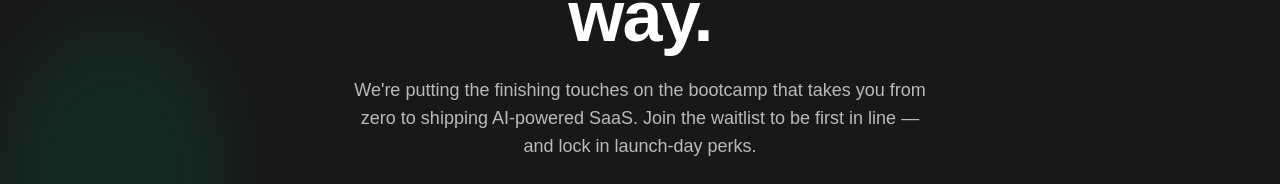
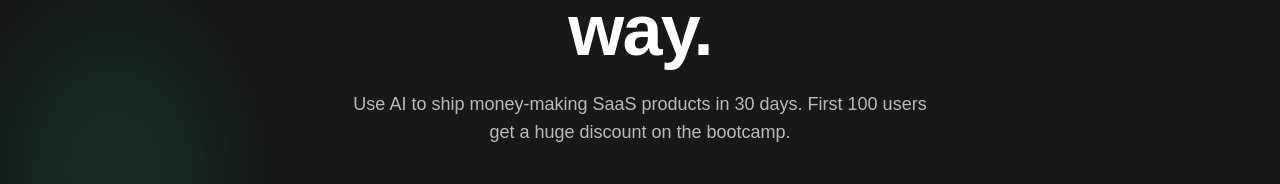
Before and after one commit to vrxshxnk/froggo.codes, a Next.js app: page / in a window 1280 px wide. Shown: the part 388-572 px from the top of the page. Built offline with nearby package versions, Linux system fonts and the light colour scheme; no server answers.

Commit message:
Update waitlist subhead copy

```diff
--- a/src/components/Waitlist.jsx
+++ b/src/components/Waitlist.jsx
@@ -101,9 +101,7 @@ const Waitlist = () => {
 
         {/* Subhead */}
         <p className="mt-6 max-w-xl text-center text-base md:text-lg text-white/70 leading-relaxed opacity-0 animate-fade-in-delayed-more">
-          We&apos;re putting the finishing touches on the bootcamp that takes
-          you from zero to shipping AI-powered SaaS. Join the waitlist to be
-          first in line — and lock in launch-day perks.
+          Use AI to ship money-making SaaS products in 30 days. First 100 users get a huge discount on the bootcamp.
         </p>
 
         {/* Form */}
```
